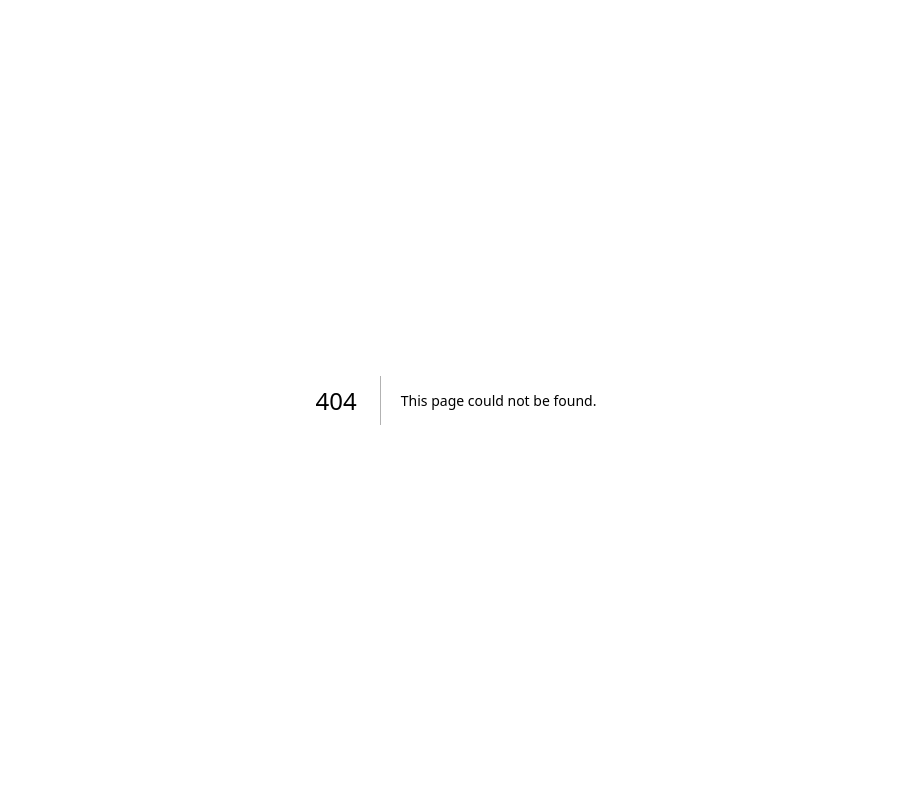
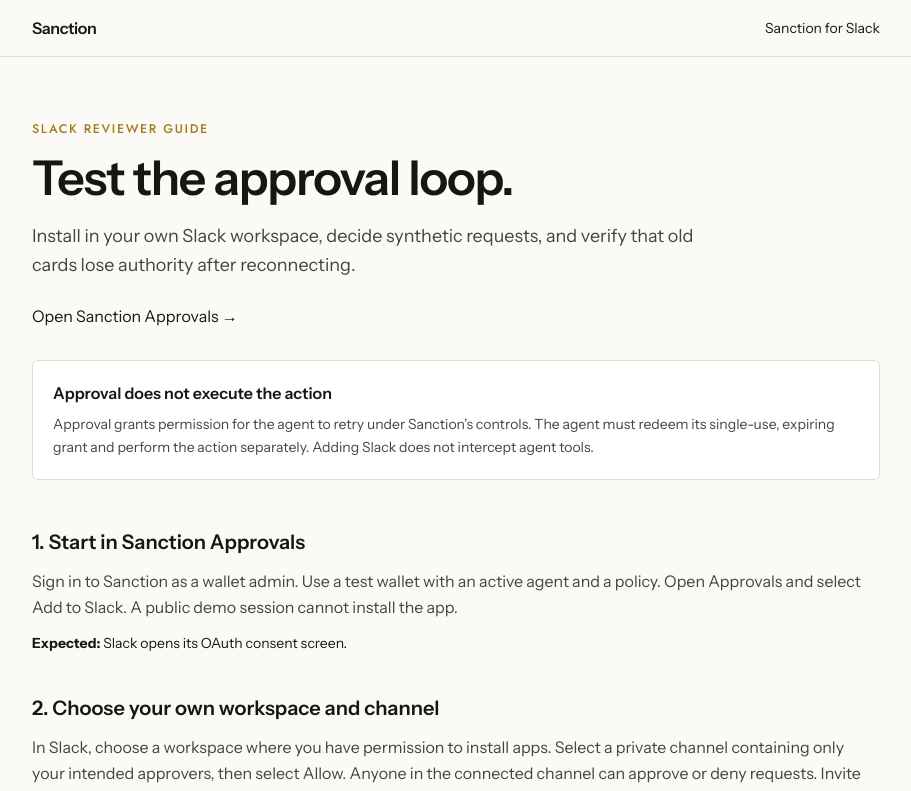
Before and after one commit to ericlovold/sanction, a Next.js app: page /slack/review in a window 1280 px wide. Before the commit this address had no page. Shown: the top 791 px of the page, without its empty margins (184-1095 px from the left). Built offline with nearby package versions, Linux system fonts and the light colour scheme.

Commit message:
docs: add public Slack reviewer walkthrough (#387)

```diff
--- /dev/null
+++ b/app/slack/review/page.tsx
@@ -0,0 +1,117 @@
+import type { Metadata } from "next"
+import Image from "next/image"
+import Link from "next/link"
+import "../../brand.css"
+import { brandFontVars } from "../../brand-fonts"
+
+export const metadata: Metadata = {
+  title: "Slack reviewer guide | Sanction",
+  description: "Install Sanction in your Slack workspace and test approval, denial, reconnection, and reinstallation with synthetic requests.",
+}
+
+const steps = [
+  {
+    title: "Start in Sanction Approvals",
+    body: "Sign in to Sanction as a wallet admin. Use a test wallet with an active agent and a policy. Open Approvals and select Add to Slack. A public demo session cannot install the app.",
+    expected: "Slack opens its OAuth consent screen.",
+  },
+  {
+    title: "Choose your own workspace and channel",
+    body: "In Slack, choose a workspace where you have permission to install apps. Select a private channel containing only your intended approvers, then select Allow. Anyone in the connected channel can approve or deny requests. Invite Sanction to a private channel manually; for a public channel, Sanction attempts to join automatically.",
+    expected: "Sanction returns you to Approvals. Check the selected Slack channel for the connection message before continuing.",
+  },
+  {
+    title: "Send and approve a synthetic request",
+    body: "In Approvals, send a test escalation. It creates a labeled $30 test request using an active agent and sends it through the configured notification channels. In Slack, review the request and select Approve. Use the card’s review link to inspect its dashboard record.",
+    expected: "The Slack card records the decision and Approvals shows the request as approved. This test does not make a purchase or execute an agent tool.",
+  },
+  {
+    title: "Test denial with a separate request",
+    body: "Send another test escalation and select Deny on the new Slack card. Use a fresh request for each decision; an already resolved card is not a new approval opportunity.",
+    expected: "The new request is denied in Sanction and its Slack card reflects the denial.",
+  },
+  {
+    title: "Check an old card after reconnecting",
+    body: "Send another test escalation and leave it pending. Disconnect Slack in Sanction Approvals, then use Add to Slack to reconnect. Before the request expires, try a decision button on the card sent before disconnection.",
+    expected: "Slack reports that the old card is no longer authorized. It must not resolve the request. Review the pending request in Sanction, then send a fresh test to verify the new connection.",
+  },
+  {
+    title: "Uninstall and reinstall",
+    body: "Remove Sanction through Slack’s app management for your test workspace. Send a test escalation from Sanction so delivery detects the removed installation, then reload Approvals and use Add to Slack to reinstall. Select the channel again and invite the app if it is private. Send a fresh test escalation and decide it in Slack.",
+    expected: "The new installation delivers a fresh card and records its decision. Cards from the previous installation cannot authorize a request through the new connection.",
+  },
+]
+
+export default function SlackReviewPage() {
+  return (
+    <div className={`sanction ${brandFontVars}`} style={{ minHeight: "100vh", background: "var(--surface-page)", color: "var(--text-body)" }}>
+      <header className="border-b" style={{ borderColor: "var(--paper-3)" }}>
+        <nav aria-label="Main navigation" className="mx-auto flex h-14 max-w-4xl items-center justify-between px-6">
+          <Link href="/" className="font-semibold tracking-tight">Sanction</Link>
+          <Link href="/slack" className="sanction-link text-sm">Sanction for Slack</Link>
+        </nav>
+      </header>
+      <main className="mx-auto max-w-4xl px-6 py-16">
+        <p className="sn-mono text-xs" style={{ color: "var(--ochre-7)" }}>SLACK REVIEWER GUIDE</p>
+        <h1 className="mt-4 text-4xl font-semibold tracking-tight sm:text-5xl">Test the approval loop.</h1>
+        <p className="mt-5 max-w-2xl text-lg leading-relaxed" style={{ color: "var(--text-secondary)" }}>
+          Install in your own Slack workspace, decide synthetic requests, and verify that old cards lose authority after reconnecting.
+        </p>
+        <Link href="/dashboard/approvals" className="sanction-link mt-6 inline-block">Open Sanction Approvals →</Link>
+
+        <aside className="mt-8 rounded-lg border p-5" style={{ borderColor: "var(--paper-3)", background: "var(--surface-card)" }}>
+          <h2 className="font-semibold">Approval does not execute the action</h2>
+          <p className="mt-2 text-sm leading-relaxed" style={{ color: "var(--text-secondary)" }}>
+            Approval grants permission for the agent to retry under Sanction’s controls. The agent must redeem its single-use, expiring grant and perform the action separately. Adding Slack does not intercept agent tools.
+          </p>
+        </aside>
+
+        <ol className="mt-12 space-y-10">
+          {steps.map((step, index) => (
+            <li key={step.title}>
+              <h2 className="text-xl font-semibold">{index + 1}. {step.title}</h2>
+              <p className="mt-3 leading-relaxed" style={{ color: "var(--text-secondary)" }}>{step.body}</p>
+              <p className="mt-3 text-sm leading-relaxed"><strong>Expected:</strong> {step.expected}</p>
+              {index === 2 && (
+                <figure className="mt-6">
+                  <a href="/slack-review/approval-card.png" aria-label="Open the synthetic approval card at full size">
+                    <Image src="/slack-review/approval-card.png" alt="Synthetic Sanction request in Slack with Approve, Deny, and Review request in Sanction buttons." width={1078} height={148} className="h-auto w-full rounded-lg border" style={{ borderColor: "var(--paper-3)" }} />
+                  </a>
+                  <figcaption className="mt-3 text-sm leading-relaxed" style={{ color: "var(--text-muted)" }}>
+                    Actual synthetic tool-approval card, cropped to omit channel history. The dashboard test uses a $30 spend request, so its wording differs. Neither test executes an action.
+                  </figcaption>
+                </figure>
+              )}
+              {index === 1 && (
+                <figure className="mt-6">
+                  <a href="/slack-review/slack-consent.png" aria-label="Open the Slack consent screenshot at full size">
+                    <Image src="/slack-review/slack-consent.png" alt="Slack OAuth consent screen with workspace and channel selectors and the Allow button." width={1493} height={750} className="h-auto w-full rounded-lg border" style={{ borderColor: "var(--paper-3)" }} />
+                  </a>
+                  <figcaption className="mt-3 text-sm leading-relaxed" style={{ color: "var(--text-muted)" }}>
+                    Actual consent screen from a test installation. The example uses a public test channel; choose your own workspace and approvers channel. Select the image to enlarge it.
+                  </figcaption>
+                </figure>
+              )}
+            </li>
+          ))}
+        </ol>
+
+        <section className="mt-12 border-t pt-8" style={{ borderColor: "var(--paper-3)" }}>
+          <h2 className="text-xl font-semibold">Finish the test</h2>
+          <p className="mt-3 leading-relaxed" style={{ color: "var(--text-secondary)" }}>
+            Deny any remaining synthetic requests in Sanction, then disconnect the test installation. Keep the test wallet separate from production agents and credentials.
+          </p>
+          <h2 className="mt-8 text-xl font-semibold">If a request does not arrive</h2>
+          <p className="mt-3 leading-relaxed" style={{ color: "var(--text-secondary)" }}>
+            Confirm the selected workspace and channel, check that Sanction is a channel member, and send a fresh test. For private channels, invite the app manually. If no active agent exists, create one in Sanction before sending the test.
+          </p>
+          <nav aria-label="Reviewer resources" className="mt-6 flex flex-wrap gap-5 text-sm">
+            <Link href="/support" className="sanction-link">Support</Link>
+            <Link href="/privacy" className="sanction-link">Privacy policy</Link>
+            <Link href="/docs/connect" className="sanction-link">Connect an agent</Link>
+          </nav>
+        </section>
+      </main>
+    </div>
+  )
+}
```
Also changed, not shown: public/slack-review/approval-card.png (added), public/slack-review/slack-consent.png (added).
